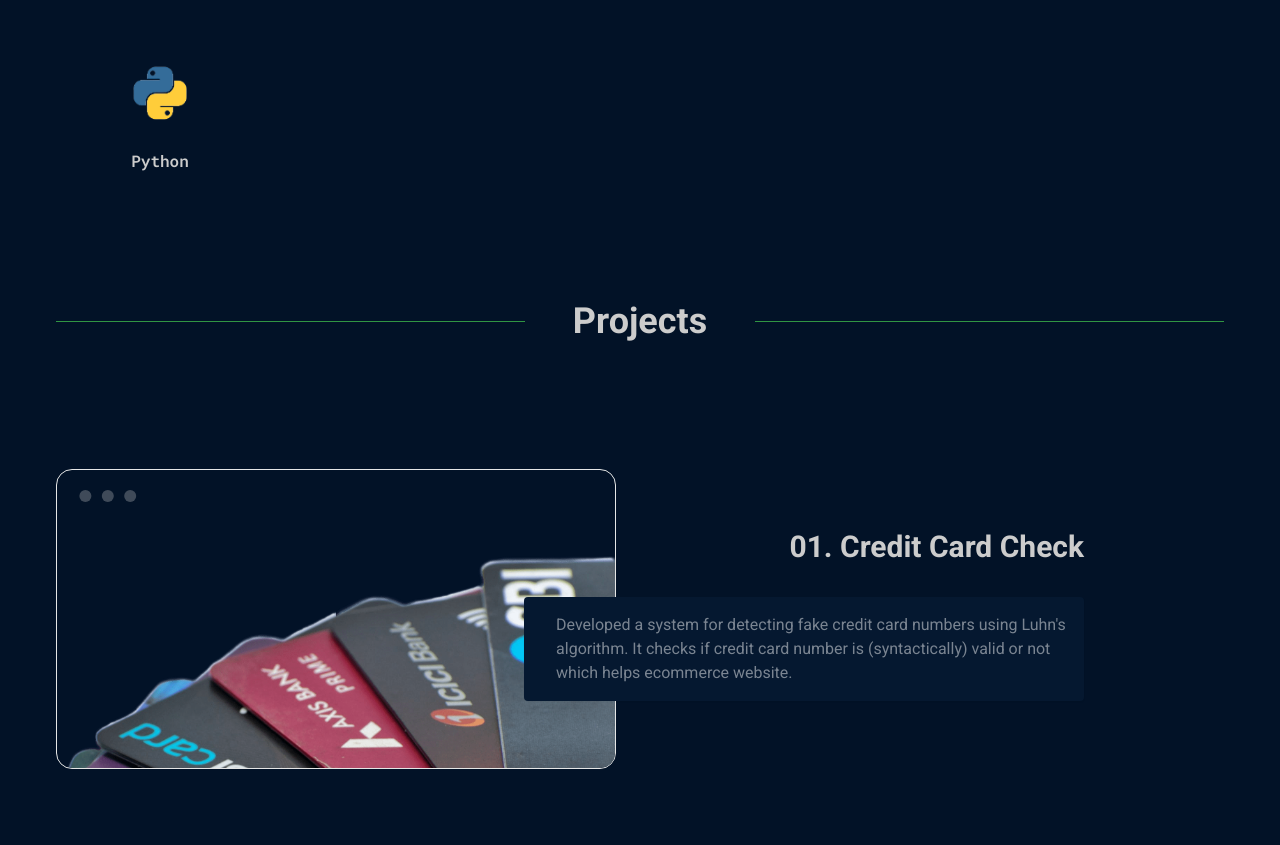
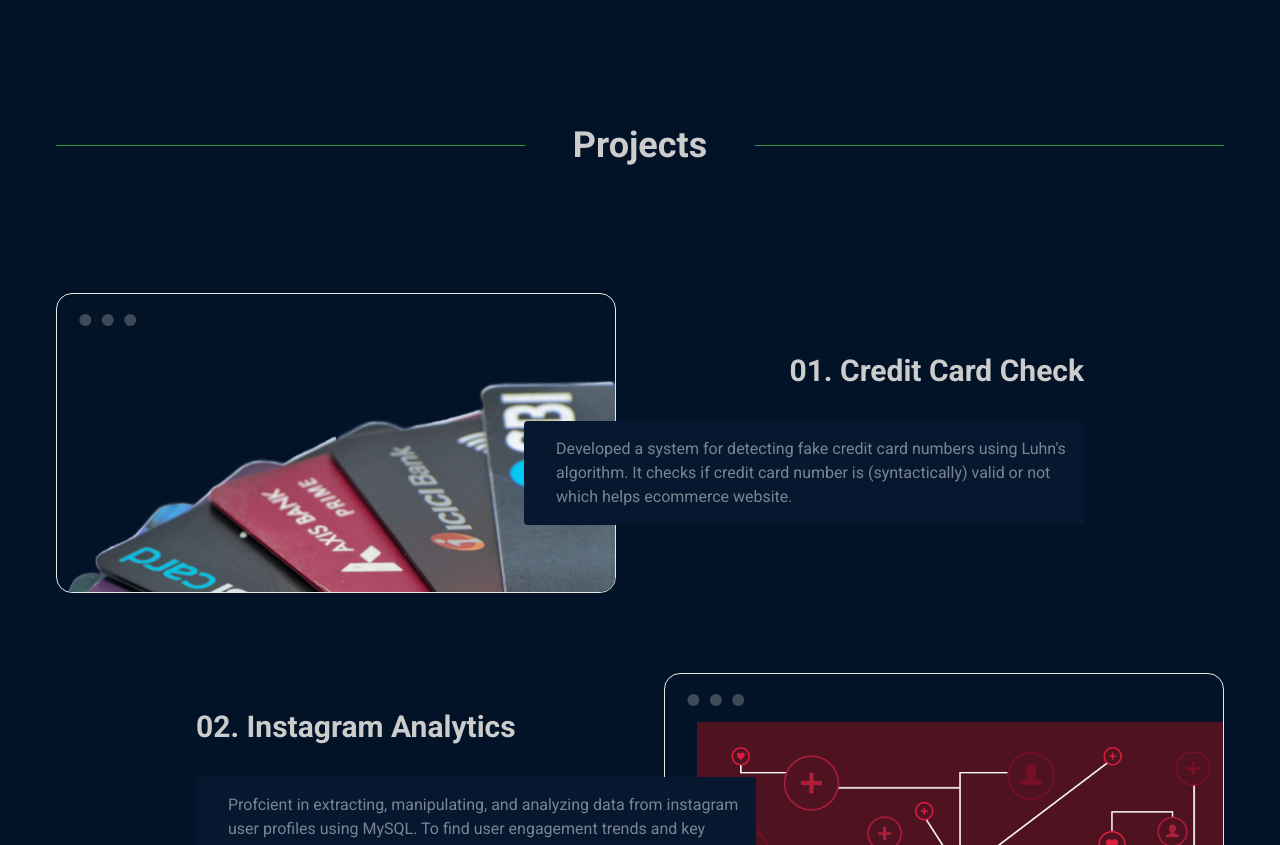
Before and after one commit to Trickster009/me, a plain HTML site: page index.html in a window 1280 px wide. Shown: the part 1155-2000 px from the top of the page. Drawn offline with nearby package versions, Linux system fonts and the light colour scheme.

Commit message:
Update index.html

```diff
--- a/index.html
+++ b/index.html
@@ -152,15 +152,6 @@
           <img src="./images/c++.png" alt="C++ icon" class="w-24 h-24">
           <p class="font-semibold text-[#cccccc]">C++</p>
         </div>
-
-
-        <!-- Skill 05 -->
-
-        <div class="flex flex-col items-center gap-2">
-          <img src="./images/python.png" alt="python icon" class="w-24 h-24">
-          <p class="font-semibold text-[#cccccc]">Python</p>
-        </div>
-
       </div>
     </div>
   </section>
```
